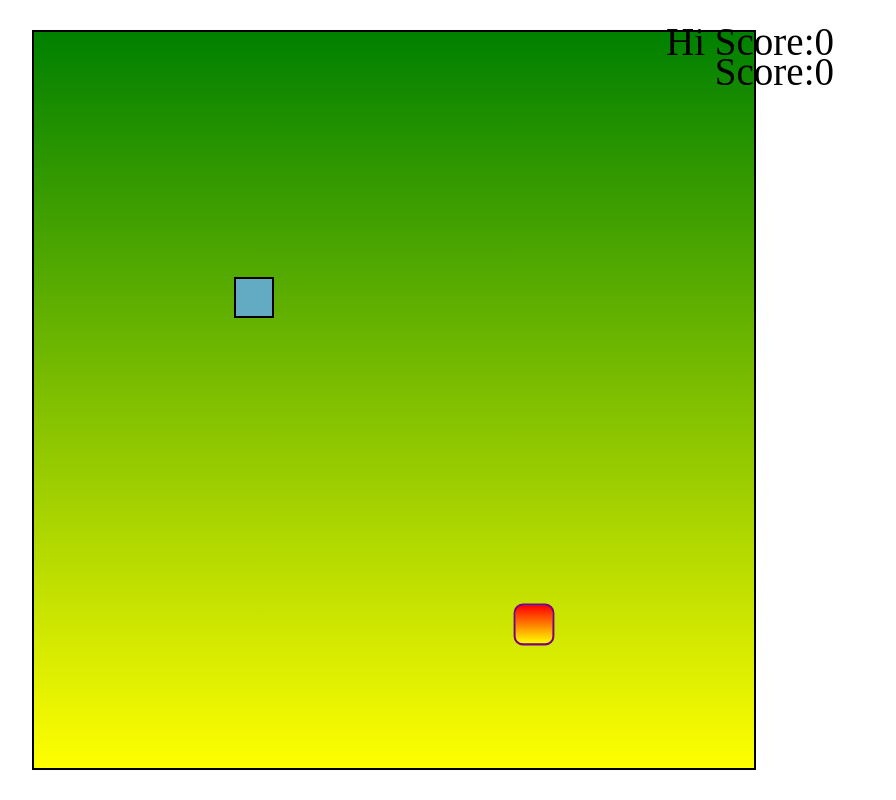
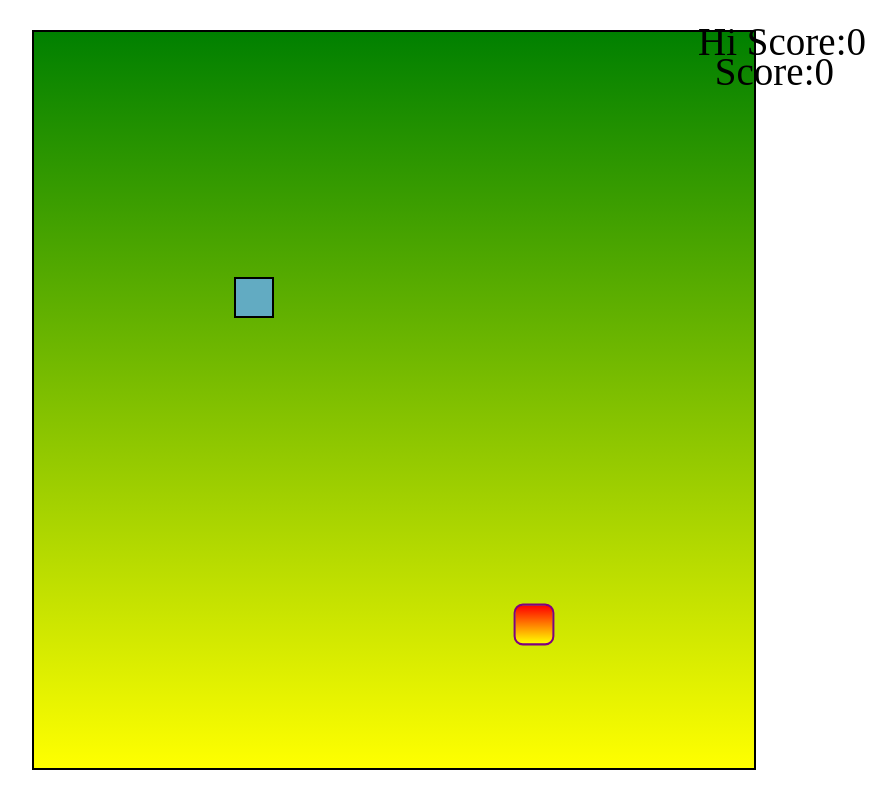
Before and after one commit to Anup0911/Snake-Game, a plain HTML site: page index.html in a window 1280 px wide. Shown: the whole page, without its empty margins (246-1142 px from the left). Drawn offline with Linux system fonts and the light colour scheme.

Commit message:
Update style.css

```diff
--- a/style.css
+++ b/style.css
@@ -31,10 +31,11 @@
 #hiscoreBox{
     position: absolute;
     top: 19px;
-    right: 200px;
+    right: 168px;
     /* font-weight: bold; */
     font-size: 39px;
     font-family: 'Times New Roman', Times, serif;
+
 }
 .head{
     background: linear-gradient(red,yellow);
```
